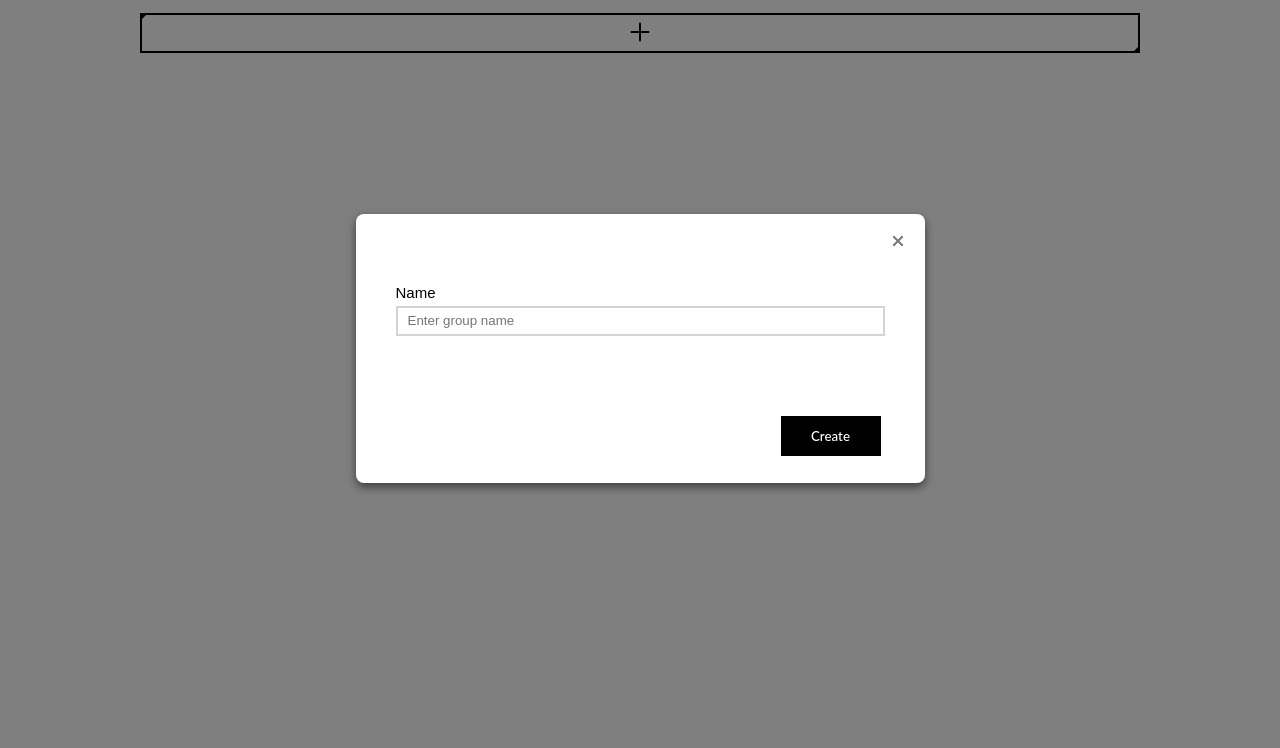
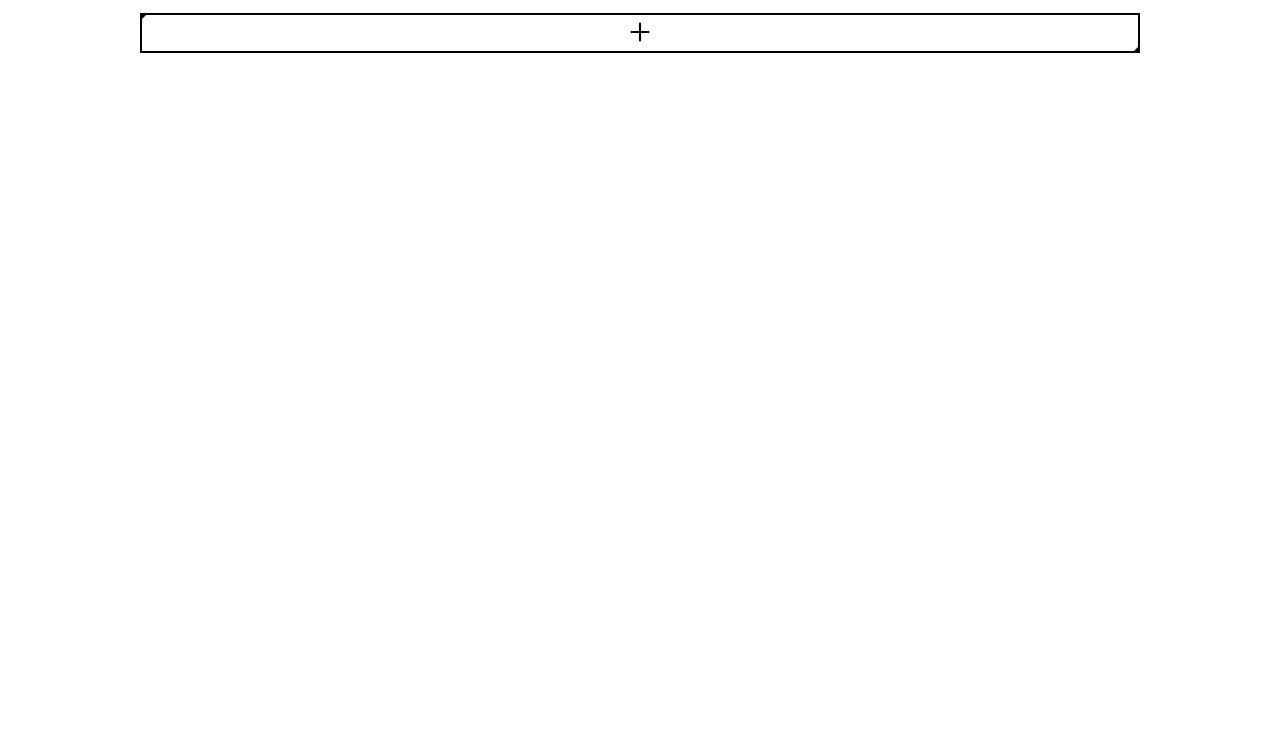
Before and after one commit to nathsuki73/Attendance-Tracker, a website: page main/renderer/views/index.html in a window 1280 px wide. Shown: the part 52-800 px from the top of the page. Drawn offline with Linux system fonts and the light colour scheme.

Commit message:
updated style

```diff
--- a/main/renderer/styles/style.css
+++ b/main/renderer/styles/style.css
@@ -107,7 +107,7 @@ button {
 
 /* Modal Styles */
 .modal {
-  display: flex;
+  display: none;
   position: fixed;
   top: 0;
   left: 0;
@@ -116,6 +116,7 @@ button {
   background-color: rgba(0, 0, 0, 0.5);
   justify-content: center;
   align-items: center;
+  z-index: 1000;
 }
 .modal-content {
   width: 529px;
```
